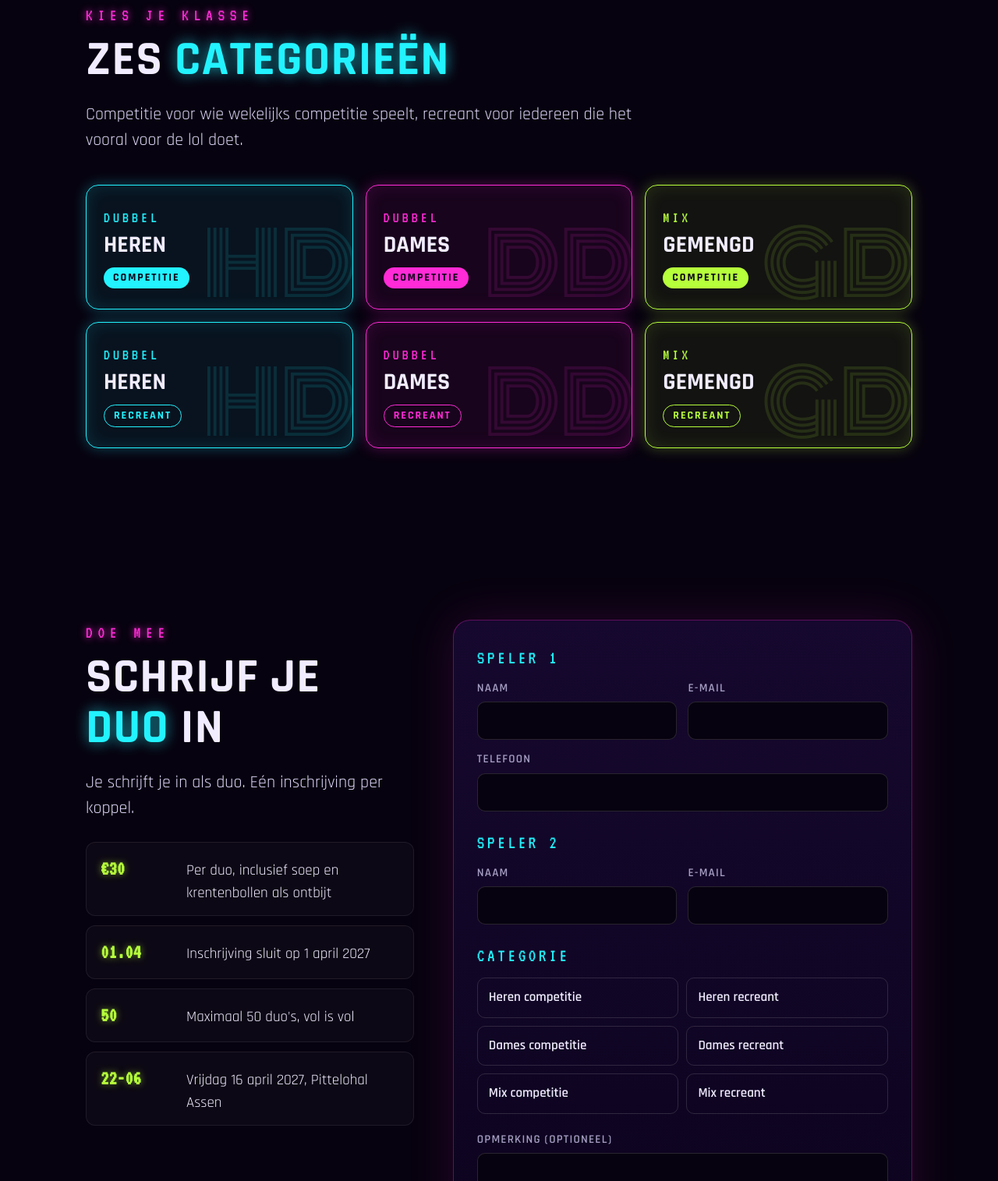
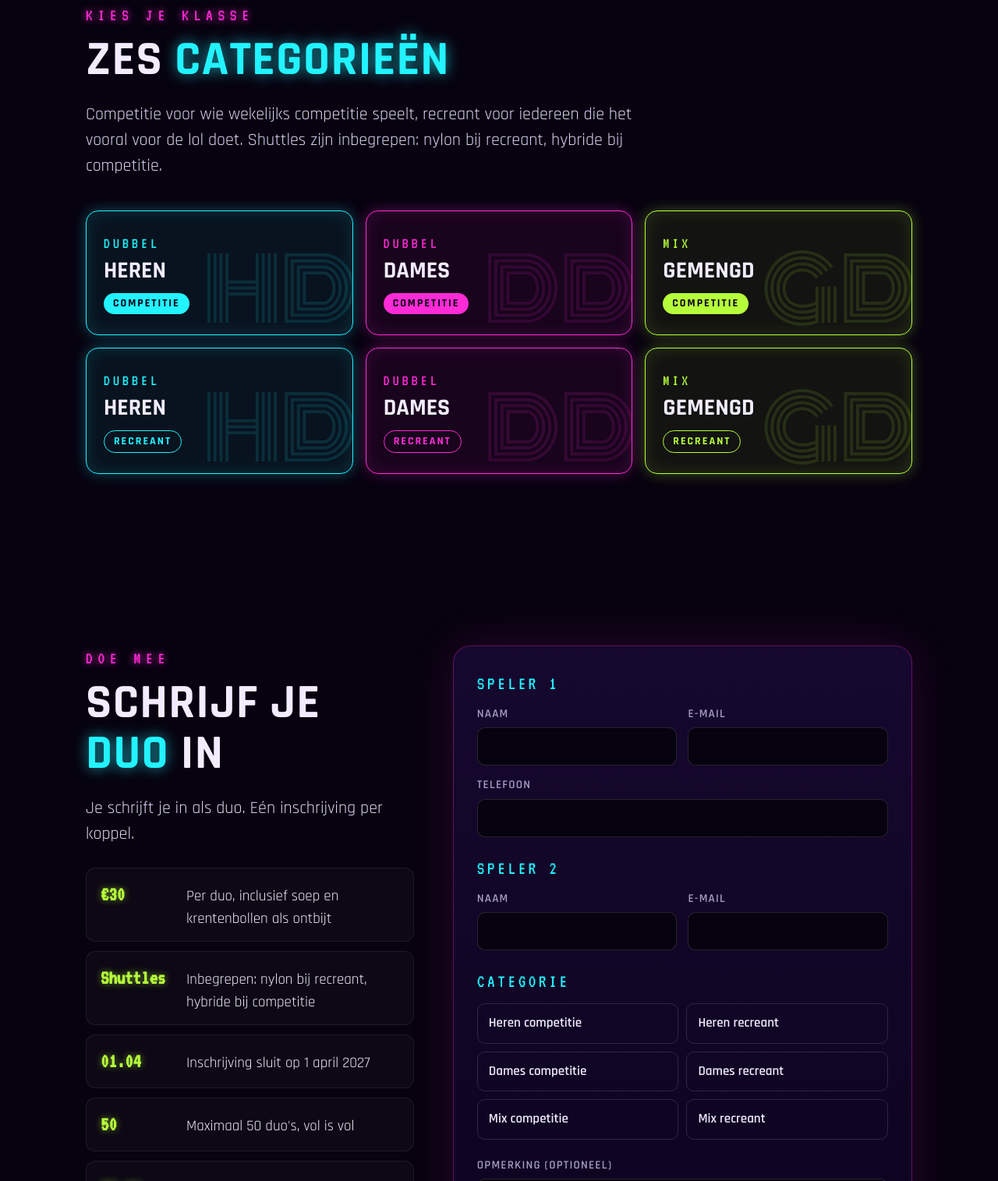
Before and after one commit to wtenzijt/nachttoernooi, a plain HTML site: page index.html in a window 1280 px wide. Shown: the part 2597-4112 px from the top of the page at 78% size. Drawn offline with Linux system fonts and the light colour scheme.

Commit message:
Mention that shuttles are included, nylon for recreational and hybrid for competition
Co-Authored-By: Claude Opus 5.5 <noreply@anthropic.com>

```diff
--- a/index.html
+++ b/index.html
@@ -253,7 +253,7 @@ footer .big{font-family:Monoton,cursive;font-size:clamp(28px,6vw,54px);color:#ff
     <div class="reveal">
       <p class="eyebrow">Kies je klasse</p>
       <h2>Zes <em>categorieën</em></h2>
-      <p class="lead">Competitie voor wie wekelijks competitie speelt, recreant voor iedereen die het vooral voor de lol doet.</p>
+      <p class="lead">Competitie voor wie wekelijks competitie speelt, recreant voor iedereen die het vooral voor de lol doet. Shuttles zijn inbegrepen: nylon bij recreant, hybride bij competitie.</p>
     </div>
     <div class="cats">
       <div class="cat reveal" data-g="HD" style="--c:var(--cyan)"><div class="k">Dubbel</div><div class="n">Heren</div><span class="lvl">Competitie</span></div>
@@ -274,6 +274,7 @@ footer .big{font-family:Monoton,cursive;font-size:clamp(28px,6vw,54px);color:#ff
       <p class="lead">Je schrijft je in als duo. Eén inschrijving per koppel.</p>
       <ul class="facts">
         <li><b>€30</b><span>Per duo, inclusief soep en krentenbollen als ontbijt</span></li>
+        <li><b>Shuttles</b><span>Inbegrepen: nylon bij recreant, hybride bij competitie</span></li>
         <li><b>01.04</b><span>Inschrijving sluit op 1 april 2027</span></li>
         <li><b>50</b><span>Maximaal 50 duo's, vol is vol</span></li>
         <li><b>22-06</b><span>Vrijdag 16 april 2027, Pittelohal Assen</span></li>
```
